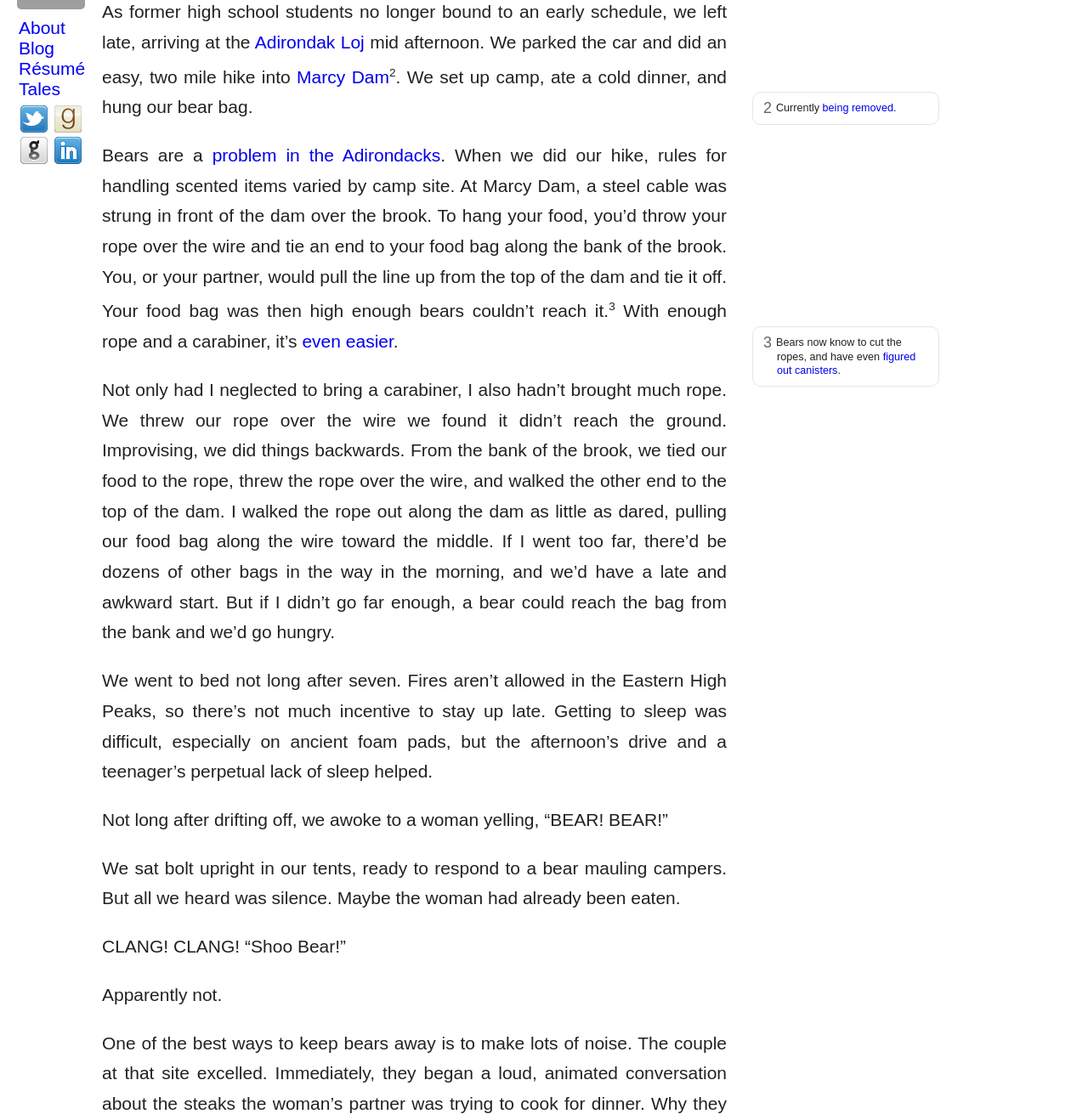
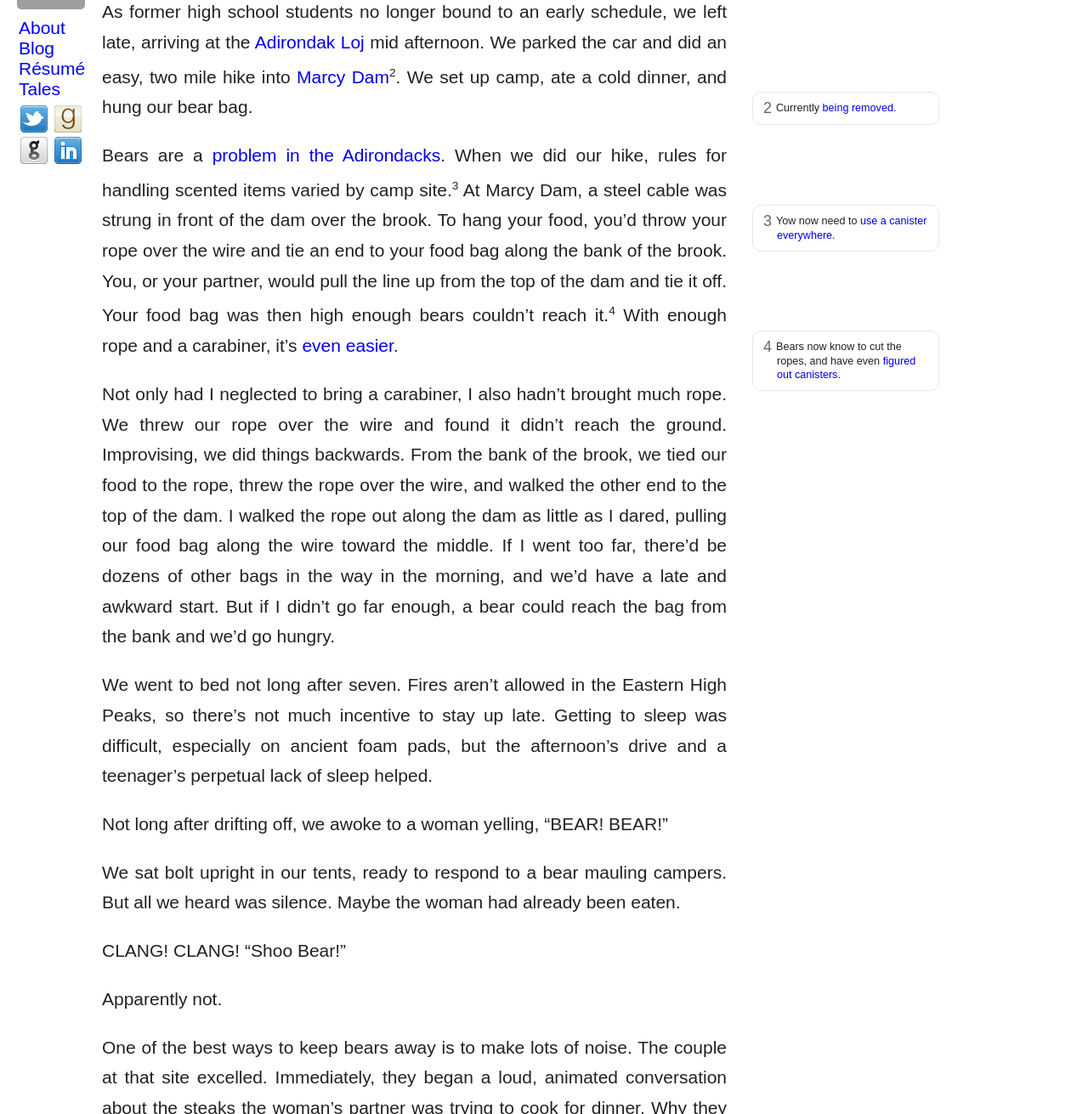
Before and after one commit to krschmidt/krschmidt.github.com, a Jekyll site: the page built from _posts/2001-08-01-first-backpacking.md, in a window 1280 px wide and 1400 px high, scrolled down 945 px, cut to the strip 89-1400 px from the top of the window. Shown: the whole strip at 85% size. Built offline with Jekyll 4.4.1, drawn with Linux system fonts in a browser that asks for light colours; some web fonts are replaced; some of the changed text lies outside the part shown; grey boxes are pictures that could not be loaded.

Commit message:
misc typo fixes

```diff
--- a/_posts/2001-08-01-first-backpacking.md
+++ b/_posts/2001-08-01-first-backpacking.md
@@ -16,9 +16,9 @@
 
 As former high school students no longer bound to an early schedule, we left late, arriving at the [Adirondak Loj](https://www.adk.org/stay/adirondak-loj-at-heart-lake/) mid afternoon. We parked the car and did an easy, two mile hike into [Marcy Dam](https://en.wikipedia.org/wiki/Marcy_Dam)<sup class="note">2</sup>.<span class="sidenote"><span class="note-number">2 </span>Currently <a href="https://www.northcountrypublicradio.org/news/story/29560/20150921/marcy-dam-dismantled-altering-an-adirondack-crossroads">being removed.</a></span> We set up camp, ate a cold dinner, and hung our bear bag.
 
-Bears are a [problem in the Adirondacks](https://www.adirondackexplorer.org/stories/hiker-stabs-bear-face). When we did our hike, rules for handling scented items varied by camp site. At Marcy Dam, a steel cable was strung in front of the dam over the brook. To hang your food, you'd throw your rope over the wire and tie an end to your food bag along the bank of the  brook. You, or your partner, would pull the line up from the top of the dam and tie it off. Your food bag was then high enough bears couldn't reach it.<sup class="note">3</sup><span class="sidenote"><span class="note-number">3 </span>Bears now know to cut the ropes, and have even [figured out canisters](http://www.nytimes.com/2009/07/25/nyregion/25bear.html).</span> With enough rope and a carabiner, it's [even easier](https://theultimatehang.com/2013/03/hanging-a-bear-bag-the-pct-method/).
+Bears are a [problem in the Adirondacks](https://www.adirondackexplorer.org/stories/hiker-stabs-bear-face). When we did our hike, rules for handling scented items varied by camp site.<sup class="note">3</sup><span class="sidenote"><span class="note-number">3 </span>Yow now need to [use a canister everywhere](http://www.dec.ny.gov/outdoor/9198.html).</span> At Marcy Dam, a steel cable was strung in front of the dam over the brook. To hang your food, you'd throw your rope over the wire and tie an end to your food bag along the bank of the  brook. You, or your partner, would pull the line up from the top of the dam and tie it off. Your food bag was then high enough bears couldn't reach it.<sup class="note">4</sup><span class="sidenote"><span class="note-number">4 </span>Bears now know to cut the ropes, and have even [figured out canisters](http://www.nytimes.com/2009/07/25/nyregion/25bear.html).</span> With enough rope and a carabiner, it's [even easier](https://theultimatehang.com/2013/03/hanging-a-bear-bag-the-pct-method/).
 
-Not only had I neglected to bring a carabiner, I also hadn't brought much rope. We threw our rope over the wire we found it didn't reach the ground. Improvising, we did things backwards. From the bank of the brook, we tied our food to the rope, threw the rope over the wire, and walked the other end to the top of the dam. I walked the rope out along the dam as little as dared, pulling our food bag along the wire toward the middle. If I went too far, there'd be dozens of other bags in the way in the morning, and we'd have a late and awkward start. But if I didn't go far enough, a bear could reach the bag from the bank and we'd go hungry.
+Not only had I neglected to bring a carabiner, I also hadn't brought much rope. We threw our rope over the wire and found it didn't reach the ground. Improvising, we did things backwards. From the bank of the brook, we tied our food to the rope, threw the rope over the wire, and walked the other end to the top of the dam. I walked the rope out along the dam as little as I dared, pulling our food bag along the wire toward the middle. If I went too far, there'd be dozens of other bags in the way in the morning, and we'd have a late and awkward start. But if I didn't go far enough, a bear could reach the bag from the bank and we'd go hungry.
 
 We went to bed not long after seven. Fires aren't allowed in the Eastern High Peaks, so there's not much incentive to stay up late. Getting to sleep was difficult, especially on ancient foam pads, but the afternoon's drive and a teenager's perpetual lack of sleep helped.
 
@@ -30,15 +30,15 @@
 
 Apparently not.
 
-One of the best ways to keep bears away is to make lots of noise. The couple at that site excelled. Immediately, they began a loud, animated conversation about the steaks the woman's partner was trying to cook for dinner. Why they had steaks two miles from the nearest road, how they were cooking steaks in an area with a fire ban, and why they were cooking steaks at hiker midnight<sup class="note">4</sup><span class="sidenote"><span class="note-number">4 </span>[Approximately 9pm](http://www.urbandictionary.com/define.php?term=Hiker%20Midnight)</span> were never explained.
+One of the best ways to keep bears away is to make lots of noise. The couple at that site excelled. Immediately, they began a loud, animated conversation about the steaks the woman's partner was trying to cook for dinner. Why they had steaks two miles from the nearest road, how they were cooking steaks in an area with a fire ban, and why they were cooking steaks at hiker midnight<sup class="note">5</sup><span class="sidenote"><span class="note-number">5 </span>[Approximately 9pm](http://www.urbandictionary.com/define.php?term=Hiker%20Midnight)</span> were never explained.
 
-Banging pots together wasn't enough to permanently deter this bear, and he sauntered back several times. In some ways, the clanging and yelling were a relief&mdash;we knew the bear was at their site. In between, he wandered between all the sites. He stopped at our tent for a heart stopping minute before moving on to harass the boy scouts at the next site over. Late that night, long after the steaks were gone, the bear gave up, and ambled back into the forest.
+Banging pots together wasn't enough to permanently deter this bear, and he sauntered back several times. In some ways, the clanging and yelling were a relief&mdash;we knew the bear was at their site. In between, he wandered between all the sites. He stopped at our tent for a heart stopping minute before moving on to harass the boy scouts at the next site over, but he always returned to the steak campsite. Late that night, steaks long gone, the bear gave up, and ambled back into the forest.
 
 In the morning, we returned to the dam to retrieve the day's food from our bear bag. The line was full, and the last person in had hung their bag a little too close to the edge. During the night, an enterprising bear had pulled that bag down and thrown its contents across the ground. While it hadn't been able to open cans, it had tried, puncturing the can walls with its teeth.
 
 With one bag conveniently removed by the bear, we only needed to temporarily remove one bag to slide our bag to the bank. Clearly the man who had hung it was a knot expert, as I couldn't untie the rope from the dam. As I worked and Carrie watched, a man approached. I hoped as hard as I could he was there to get one of the other bags.
 
-A little less than half of the people who live in Quebec speak fluent English in addition to French. This man was in the other half. And he was very concerned as to why we were untying his bag, perhaps concerned it was our bag the bear had raided, and we were seeking to replace what we'd lost. Carrie, having taken the absolute minimum number of French classes required to graduate, butchered the French language while pantomiming what we were trying to do. We let the man remove his bag, visibly frustrated that I'd messed up his knot. <sup class="note">5</sup><span class="sidenote"><span class="note-number">5 </span>In retrospect, he may have just been amazed at the mess the bear had made and been making conversation. We had no idea what he was saying.</span>
+A little less than half of the people who live in Quebec speak fluent English in addition to French. This man was in the other half. And he was very concerned as to why we were untying his bag, perhaps worried it was our bag the bear had raided, and we were seeking to replace what we'd lost. Carrie, having taken the absolute minimum number of French classes required to graduate, butchered the French language while pantomiming what we were trying to do. We let the man remove his bag, visibly frustrated that I'd messed up his knot. <sup class="note">6</sup><span class="sidenote"><span class="note-number">6 </span>In retrospect, he may have just been amazed at the mess the bear had made and been making conversation. We had no idea what he was saying.</span>
 
 With our bag down, we saw it hadn't completely escaped the destruction. But the damage to our bag was small and surgical. Just enough to make a little hole and steal all of Carrie's trail mix. We'd survived the night with the bear, only to lose to a squirrel. With Pop-Tarts and snacks in hand, we rehung our bag and started up the trail. Round trip to the peak would be about nine miles, over a variety of terrain, including a number of granite scrambles.
 
```
